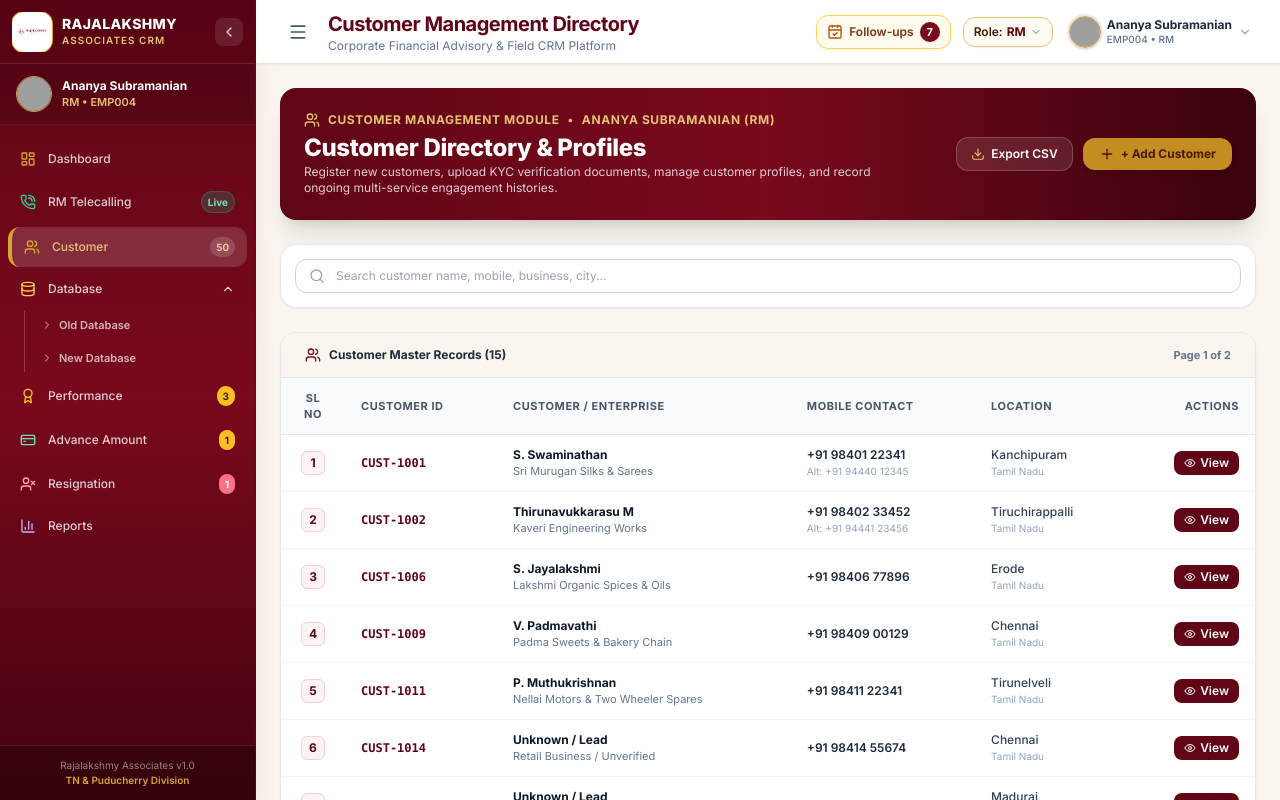
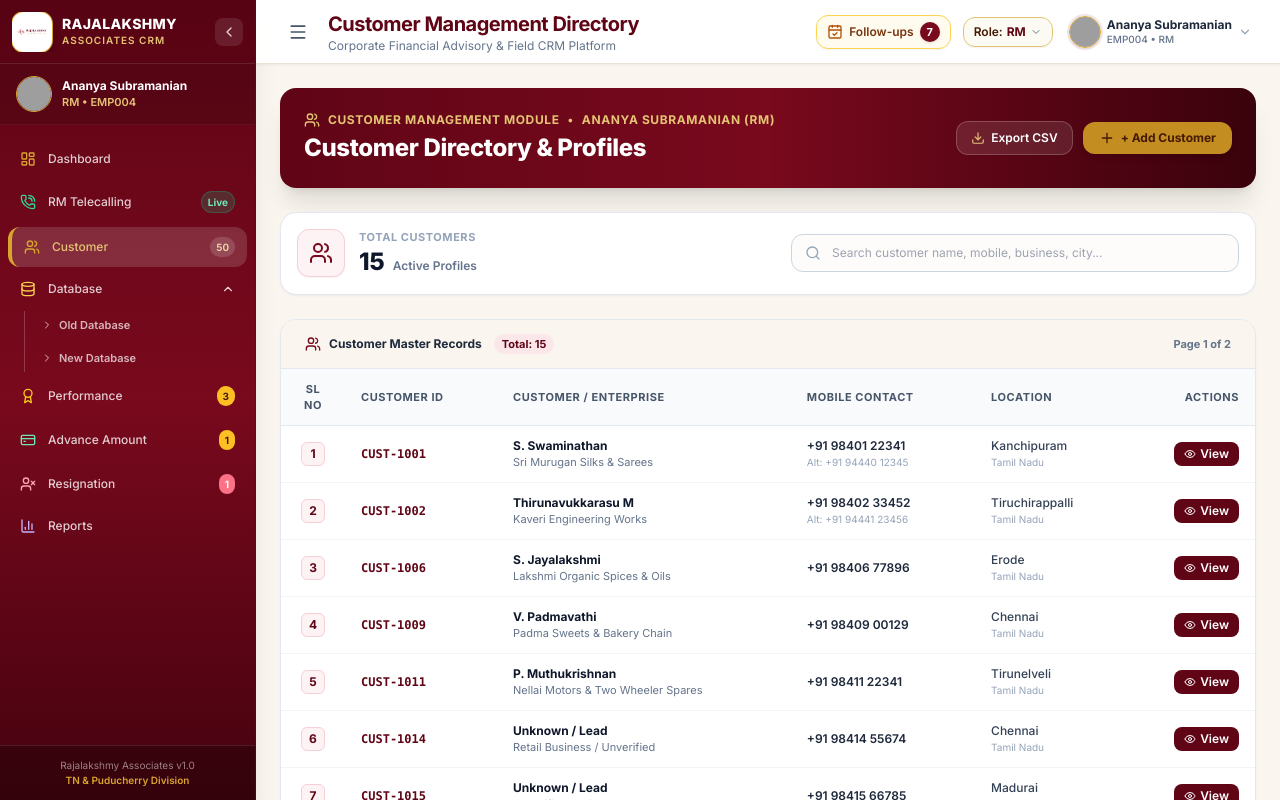
Before and after one commit to sivaathri/Rajalakshmy-Associates-CRM, a React (Vite) app: page /customers in a window 1280 px wide. Shown: the top 800 px of the page. Built offline with nearby package versions, Linux system fonts and the light colour scheme; grey boxes are pictures that could not be loaded.

Commit message:
Show Total Customers count prominently in Customer Management page

```diff
--- a/src/pages/CustomerManagementPage.jsx
+++ b/src/pages/CustomerManagementPage.jsx
@@ -110,9 +110,7 @@ export const CustomerManagementPage = () => {
           <h2 className="text-xl md:text-2xl font-extrabold text-white mt-1 font-corporate">
             Customer Directory & Profiles
           </h2>
-          <p className="text-xs text-white/80 max-w-xl">
-            Register new customers, upload KYC verification documents, manage customer profiles, and record ongoing multi-service engagement histories.
-          </p>
+
         </div>
 
         <div className="flex flex-wrap items-center gap-2.5">
@@ -134,10 +132,31 @@ export const CustomerManagementPage = () => {
         </div>
       </div>
 
-      {/* Search Bar */}
-      <div className="rounded-2xl border border-slate-200 bg-white p-3.5 shadow-sm">
-        <div className="relative flex items-center">
-          <Search className="absolute left-3.5 w-4 h-4 text-slate-400" />
+      {/* Total Customers Metric & Search Bar */}
+      <div className="flex flex-col md:flex-row md:items-center justify-between gap-4 bg-white p-4 rounded-2xl border border-slate-200 shadow-sm">
+        {/* Total Customers Count Stat */}
+        <div className="flex items-center gap-3.5">
+          <div className="flex h-12 w-12 items-center justify-center rounded-xl bg-burgundy-50 border border-burgundy-200 text-burgundy-900 shadow-sm">
+            <Users className="w-6 h-6 text-burgundy-800" />
+          </div>
+          <div>
+            <span className="text-[11px] uppercase font-bold text-slate-400 block tracking-wider">
+              Total Customers
+            </span>
+            <div className="flex items-baseline gap-2">
+              <span className="text-2xl font-black text-slate-900">
+                {scopedCustomers.length}
+              </span>
+              <span className="text-xs font-semibold text-slate-500">
+                Active Profiles
+              </span>
+            </div>
+          </div>
+        </div>
+
+        {/* Search Bar */}
+        <div className="relative w-full md:max-w-md">
+          <Search className="absolute left-3.5 top-1/2 -translate-y-1/2 w-4 h-4 text-slate-400" />
           <input
             type="text"
             placeholder="Search customer name, mobile, business, city..."
@@ -146,7 +165,7 @@ export const CustomerManagementPage = () => {
               setSearchTerm(e.target.value);
               setCurrentPage(1);
             }}
-            className="w-full rounded-xl border border-slate-300 py-2 pl-10 pr-4 text-xs focus:outline-none focus:border-burgundy-800"
+            className="w-full rounded-xl border border-slate-300 py-2.5 pl-10 pr-4 text-xs bg-[#FAF6EF]/30 focus:bg-white focus:outline-none focus:border-burgundy-800 transition"
           />
         </div>
       </div>
@@ -156,7 +175,15 @@ export const CustomerManagementPage = () => {
         <div className="px-6 py-3.5 bg-[#FAF6EF] border-b border-slate-200 text-xs font-bold text-slate-800 flex items-center justify-between">
           <div className="flex items-center gap-2">
             <Users className="w-4 h-4 text-burgundy-800" />
-            <span>Customer Master Records ({filteredCustomers.length})</span>
+            <span>Customer Master Records</span>
+            <span className="ml-1 px-2 py-0.5 rounded-full bg-burgundy-100 text-burgundy-900 text-[11px] font-bold">
+              Total: {scopedCustomers.length}
+            </span>
+            {searchTerm && (
+              <span className="text-[11px] font-normal text-slate-500">
+                ({filteredCustomers.length} matching)
+              </span>
+            )}
           </div>
           <span className="text-[11px] text-slate-500">
             Page {currentPage} of {totalPages}
```
